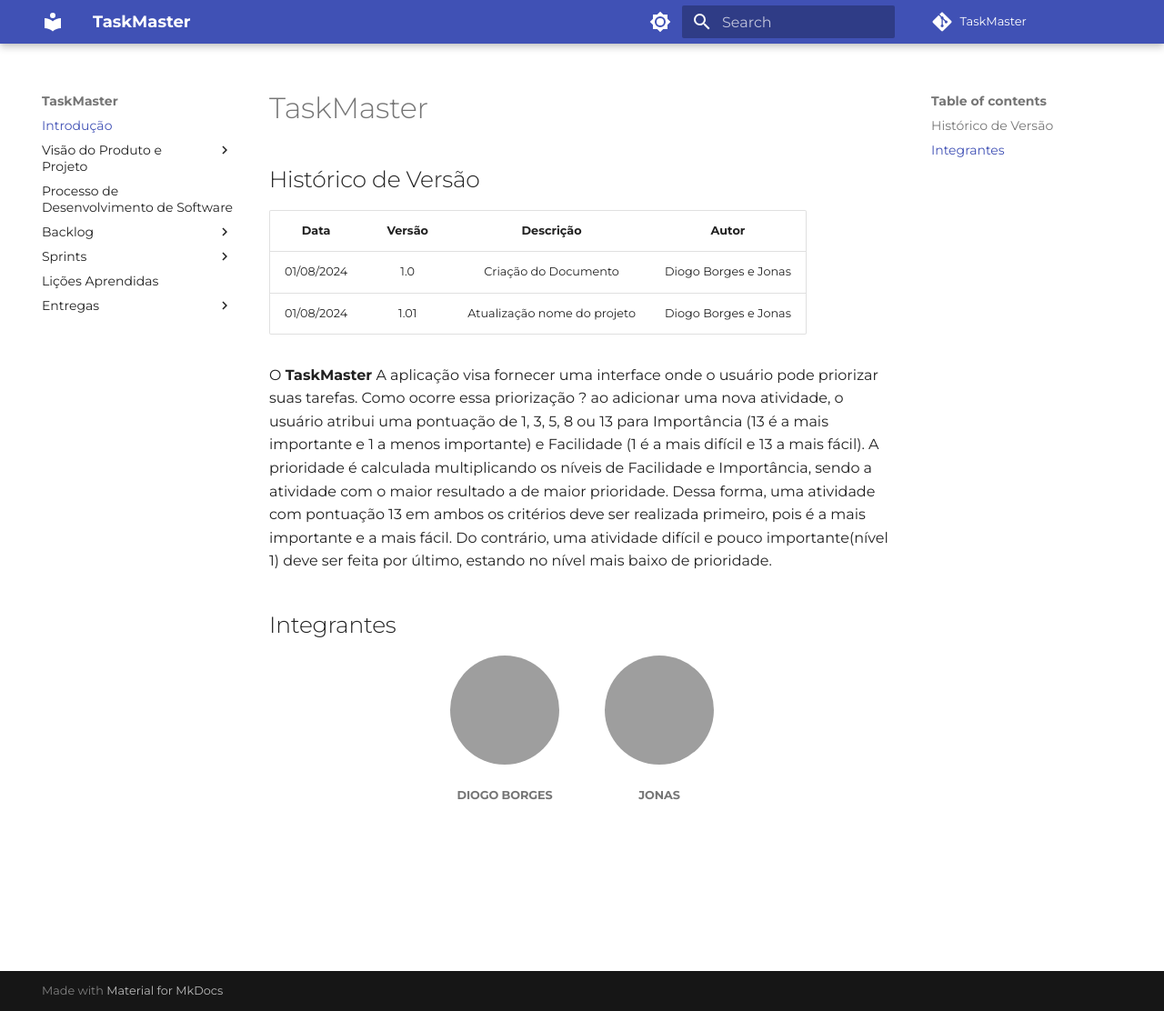
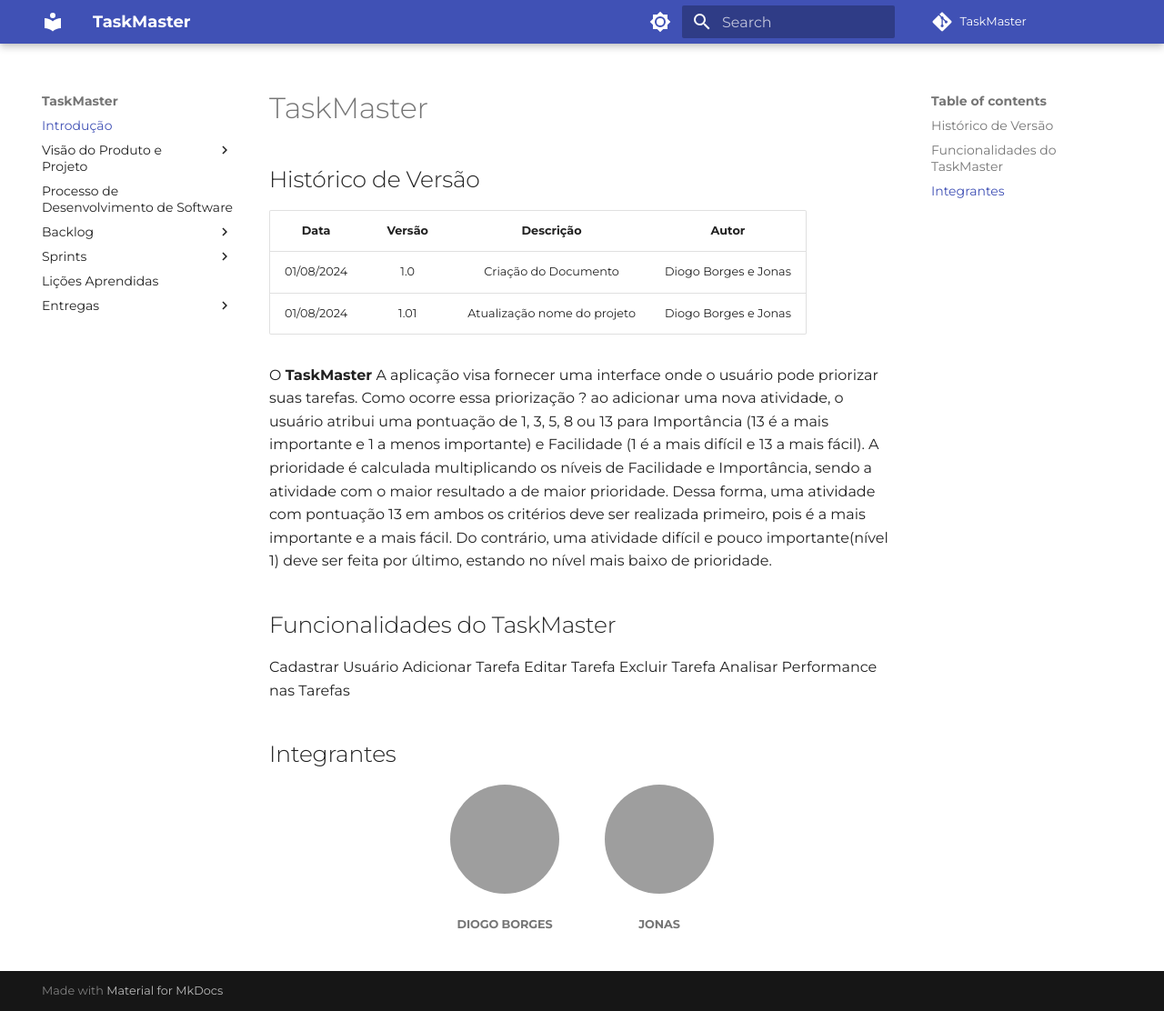
Before and after one commit to DigogSXD/TaskMaster, an MkDocs documentation site: the page built from docs/index.md, in a window 1280 px wide and 1112 px high. Shown: the whole window at 91% size. Built offline with MkDocs 1.6.1 and Material for MkDocs 9.7.7, drawn with Linux system fonts in a browser that asks for light colours; some web fonts are replaced; comment, search, counter and statistics services are not loaded; grey boxes are pictures that could not be loaded.

Commit message:
Update index.md

```diff
--- a/docs/index.md
+++ b/docs/index.md
@@ -9,6 +9,14 @@
 | 01/08/2024 | 1.01 | Atualização nome do projeto  | Diogo Borges e Jonas |
 
 O **TaskMaster** A aplicação visa fornecer uma interface onde o usuário pode priorizar suas tarefas. Como ocorre essa priorização ? ao adicionar uma nova atividade, o usuário atribui uma pontuação de 1, 3, 5, 8 ou 13 para Importância (13 é a mais importante e 1 a menos importante) e Facilidade (1 é a mais difícil e 13 a mais fácil). A prioridade é calculada multiplicando os níveis de Facilidade e Importância, sendo a atividade com o maior resultado a de maior prioridade. Dessa forma, uma atividade com pontuação 13 em ambos os critérios deve ser realizada primeiro, pois é a mais importante e a mais fácil. Do contrário, uma atividade difícil e pouco importante(nível 1) deve ser feita por último, estando no nível mais baixo de prioridade.
+
+## Funcionalidades do TaskMaster
+
+Cadastrar Usuário
+Adicionar Tarefa
+Editar Tarefa
+Excluir Tarefa
+Analisar Performance nas Tarefas
 
 
 
```
